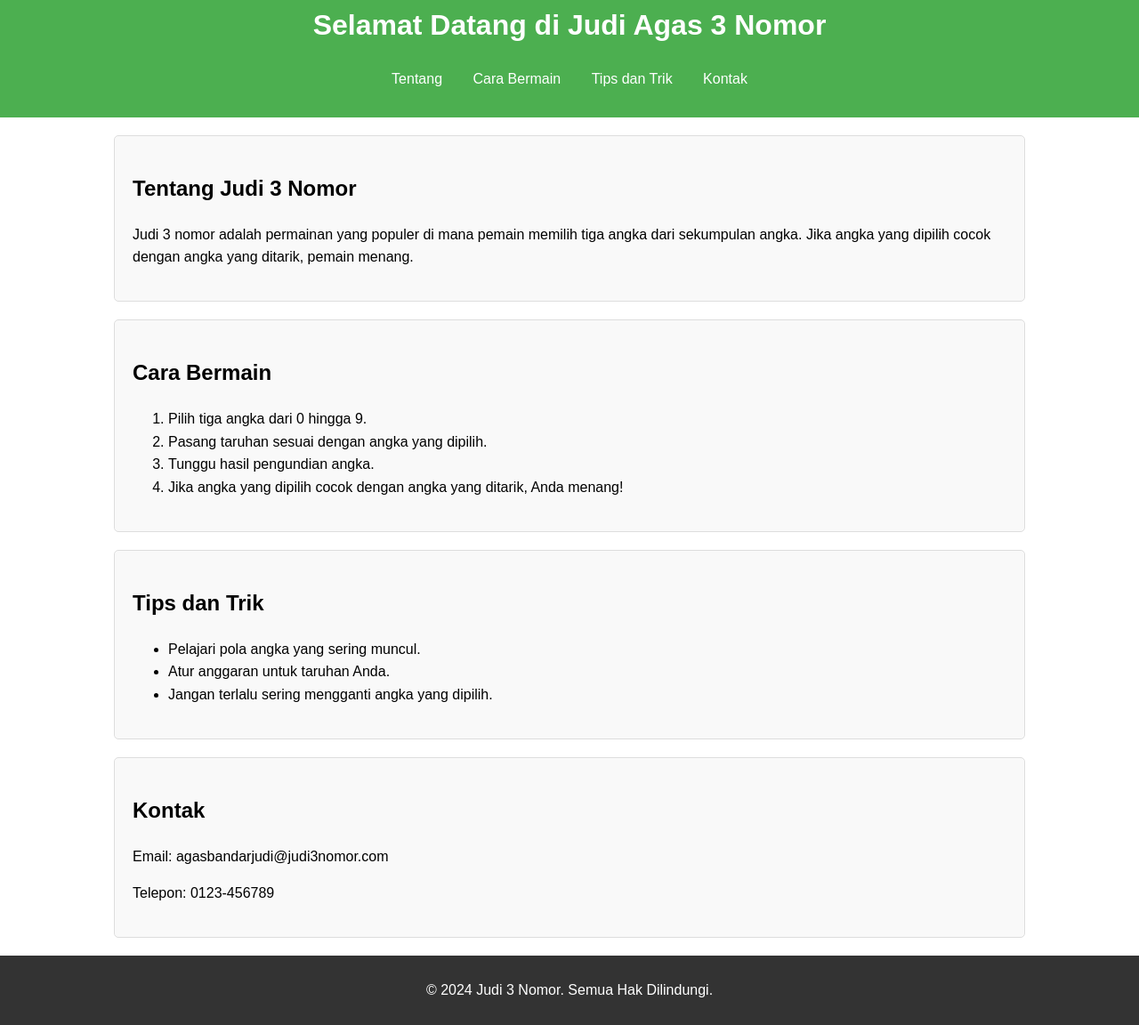
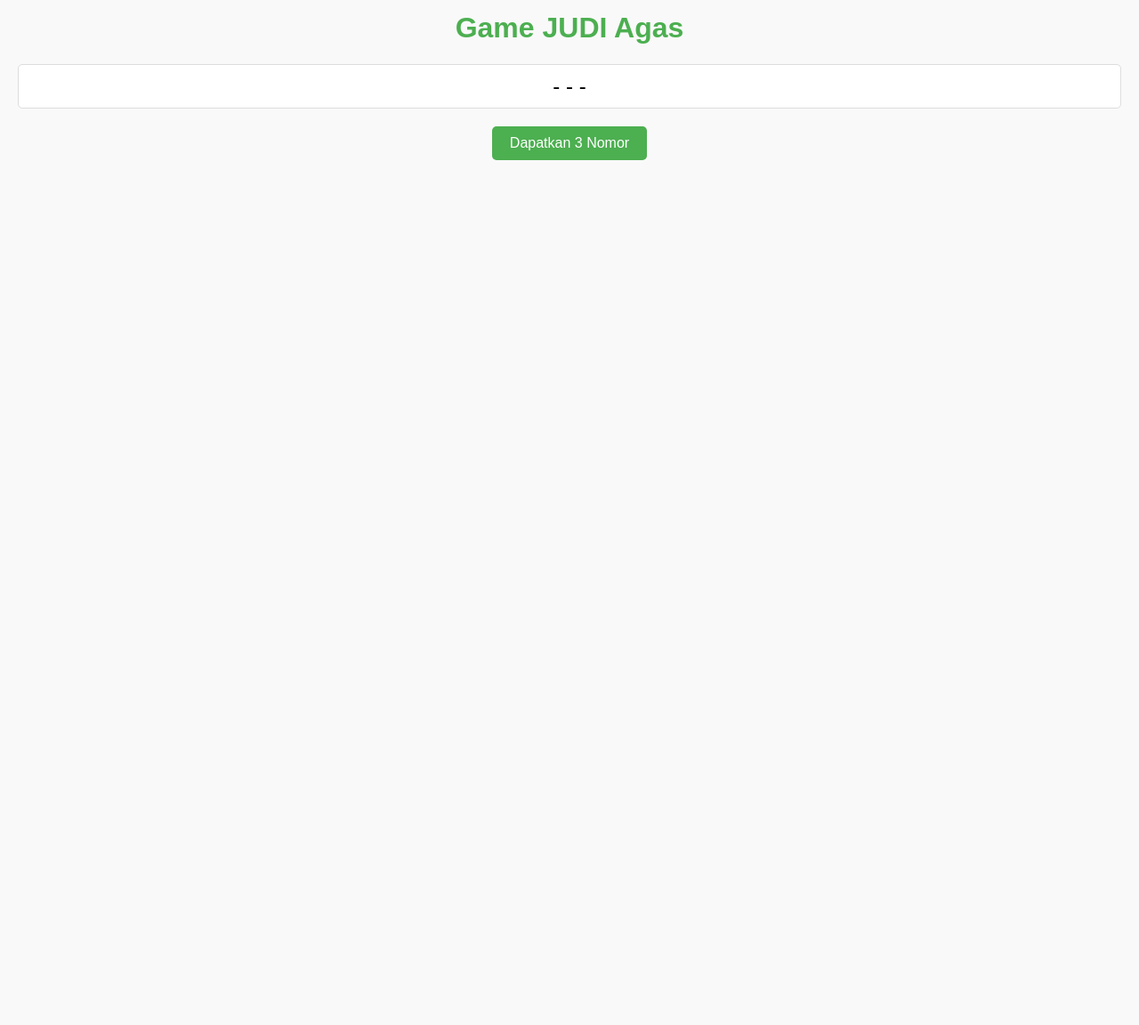
Before and after one commit to 01Proto/farrell.., a plain HTML site: page index.html in a window 1280 px wide. Shown: the part 28-1180 px from the top of the page at 89% size. After the commit the page ends 800 px from the top, so only its background shows below. Drawn offline with Linux system fonts and the light colour scheme.

Commit message:
index.html

```diff
--- a/index.html
+++ b/index.html
@@ -3,100 +3,66 @@
 <head>
     <meta charset="UTF-8">
     <meta name="viewport" content="width=device-width, initial-scale=1.0">
-    <title>Judi Agas 3 Nomor</title>
-    <link rel="stylesheet" href="styles.css">
+    <title>Game JUDI Agas 777</title>
     <style>
         body {
             font-family: Arial, sans-serif;
             margin: 0;
-            padding: 0;
-            line-height: 1.6;
+            padding: 20px;
+            background: #f9f9f9;
+            text-align: center;
         }
-        header {
+        h1 {
+            color: #4CAF50;
+        }
+        .numbers {
+            font-size: 24px;
+            margin: 20px 0;
+            padding: 10px;
+            border: 1px solid #ddd;
+            border-radius: 5px;
+            background: #fff;
+        }
+        button {
+            padding: 10px 20px;
+            font-size: 16px;
             background: #4CAF50;
             color: white;
-            padding: 10px 0;
-            text-align: center;
+            border: none;
+            border-radius: 5px;
+            cursor: pointer;
         }
-        nav {
-            margin: 20px 0;
+        button:hover {
+            background: #45a049;
         }
-        nav a {
-            margin: 0 15px;
-            color: white;
-            text-decoration: none;
-        }
-        nav a:hover {
-            text-decoration: underline;
-        }
-        .container {
-            width: 80%;
-            margin: auto;
-            overflow: hidden;
-        }
-        section {
-            margin: 20px 0;
-            padding: 20px;
-            border: 1px solid #ddd;
-            border-radius: 5px;
-            background: #f9f9f9;
-        }
-        footer {
-            background: #333;
-            color: white;
-            text-align: center;
-            padding: 10px 0;
-            position: relative;
-            bottom: 0;
-            width: 100%;
+        .result {
+            margin-top: 20px;
+            font-size: 20px;
+            color: #d9534f;
         }
     </style>
 </head>
 <body>
-    <header>
-        <h1>Selamat Datang di Judi Agas 3 Nomor</h1>
-        <nav>
-            <a href="#about">Tentang</a>
-            <a href="#how-to-play">Cara Bermain</a>
-            <a href="#tips">Tips dan Trik</a>
-            <a href="#contact">Kontak</a>
-        </nav>
-    </header>
+    <h1>Game JUDI Agas</h1>
+    <div class="numbers" id="numbers">- - -</div>
+    <button onclick="generateNumbers()">Dapatkan 3 Nomor</button>
+    <div class="result" id="result"></div>
 
-    <div class="container">
-        <section id="about">
-            <h2>Tentang Judi 3 Nomor</h2>
-            <p>Judi 3 nomor adalah permainan yang populer di mana pemain memilih tiga angka dari sekumpulan angka. Jika angka yang dipilih cocok dengan angka yang ditarik, pemain menang.</p>
-        </section>
+    <script>
+        function generateNumbers() {
+            const numbers = [];
+            for (let i = 0; i < 3; i++) {
+                numbers.push(Math.floor(Math.random() * 10)); // Angka 0-9
+            }
+            document.getElementById('numbers').textContent = numbers.join(' - ');
 
-        <section id="how-to-play">
-            <h2>Cara Bermain</h2>
-            <ol>
-                <li>Pilih tiga angka dari 0 hingga 9.</li>
-                <li>Pasang taruhan sesuai dengan angka yang dipilih.</li>
-                <li>Tunggu hasil pengundian angka.</li>
-                <li>Jika angka yang dipilih cocok dengan angka yang ditarik, Anda menang!</li>
-            </ol>
-        </section>
-
-        <section id="tips">
-            <h2>Tips dan Trik</h2>
-            <ul>
-                <li>Pelajari pola angka yang sering muncul.</li>
-                <li>Atur anggaran untuk taruhan Anda.</li>
-                <li>Jangan terlalu sering mengganti angka yang dipilih.</li>
-            </ul>
-        </section>
-
-        <section id="contact">
-            <h2>Kontak</h2>
-            <p>Email: agasbandarjudi@judi3nomor.com</p>
-            <p>Telepon: 0123-456789</p>
-        </section>
-    </div>
-
-    <footer>
-        <p>&copy; 2024 Judi 3 Nomor. Semua Hak Dilindungi.</p>
-    </footer>
+            // Cek apakah semua angka sama
+            if (numbers[0] === numbers[1] && numbers[1] === numbers[2]) {
+                document.getElementById('result').textContent = 'Selamat! Anda menang!';
+            } else {
+                document.getElementById('result').textContent = 'Coba lagi!';
+            }
+        }
+    </script>
 </body>
 </html>
```
